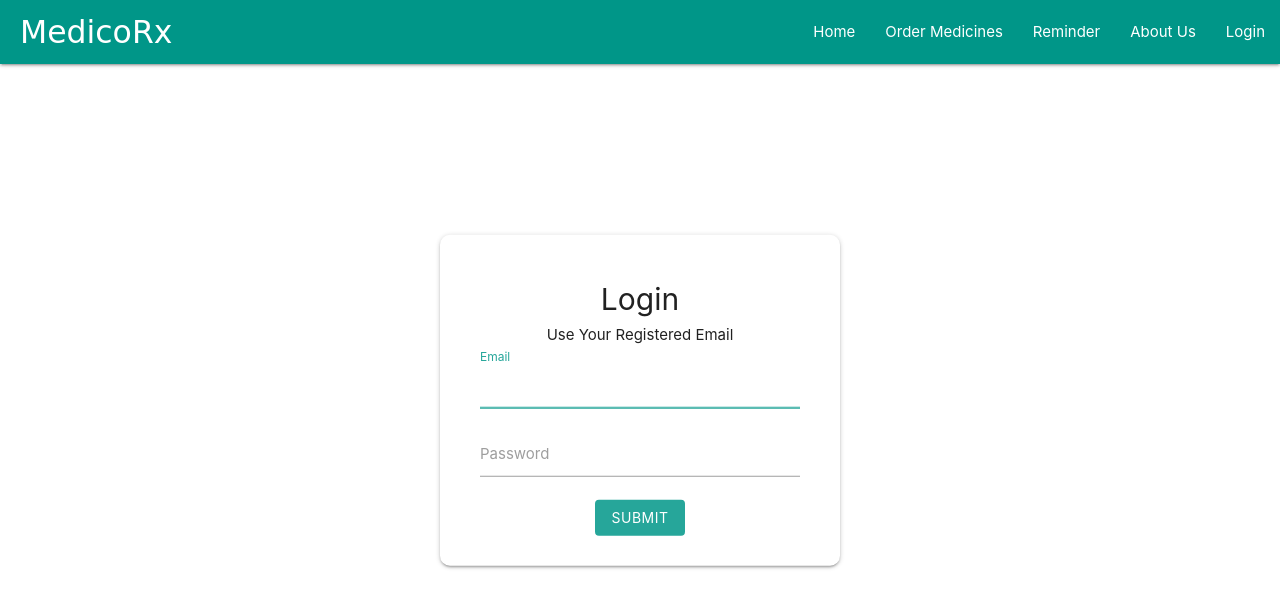
After one commit to Ngoni-Sama/Inter_IIT, a PHP site: page /login.php in a window 1280 px wide. The commit adds this page. Shown: the top 608 px of the page. Run offline with PHP 8.4, Linux system fonts and the light colour scheme; some libraries are stand-ins or nearby versions; some web fonts are replaced.

Commit message:
add login page

```diff
--- /dev/null
+++ b/css/login.css
@@ -0,0 +1,31 @@
+.login-card {
+	margin: auto;
+	width: max-content;
+	padding: 48px 40px 30px;
+	border-radius: 10px;
+	text-align: center;
+	position: absolute;
+	top: 50%;
+	left: 50%;
+	transform: translate(-50%, -50%);
+	width: 400px;
+	max-width: 95%;
+}
+
+.login-card > h2 {
+	margin: 0px auto 8px;
+	font-size: 2em;
+}
+
+@media screen and (max-width: 500px) {
+	.login-card {
+		box-shadow: none;
+		padding: 48px 24px 30px;
+	}
+	button[type='submit'] {
+		-webkit-box-shadow: 0 2px 2px 0 rgba(0, 0, 0, 0.14), 0 3px 1px -2px rgba(0, 0, 0, 0.12),
+			0 1px 5px 0 rgba(0, 0, 0, 0.2) !important;
+		box-shadow: 0 2px 2px 0 rgba(0, 0, 0, 0.14), 0 3px 1px -2px rgba(0, 0, 0, 0.12),
+			0 1px 5px 0 rgba(0, 0, 0, 0.2) !important;
+	}
+}
--- a/includes/navbar.php
+++ b/includes/navbar.php
@@ -12,7 +12,7 @@
                 <li><a href="./shop.php">Order Medicines</a></li>
                 <li><a href="collapsible.html">Reminder</a></li>
                 <li><a href="mobile.html">About Us</a></li>
-                <li><a href="mobile.html">Login</a></li>
+                <li><a href="login.php">Login</a></li>
             </ul>
         </div>
 
@@ -34,6 +34,7 @@
 
 <ul class="sidenav" id="mobile-demo">
     <li><a href="./">Home</a></li>
+    <li><a href="login.php">Login</a></li>
     <li><a href="./shop.php">Order Medicines</a></li>
     <li><a href="">Reminder</a></li>
     <li><a href="">About Us</a></li>
--- a/index.php
+++ b/index.php
@@ -1,6 +1,3 @@
-
-
-
 <!DOCTYPE html>
 <html lang="en">
 
--- /dev/null
+++ b/login.php
@@ -0,0 +1,37 @@
+<!DOCTYPE html>
+<html lang="en">
+
+<head>
+    <meta charset="UTF-8">
+    <meta name="viewport" content="width=device-width, initial-scale=1.0">
+    <meta http-equiv="X-UA-Compatible" content="ie=edge">
+    <?php include_once('includes/head.php') ?>
+    <link rel="stylesheet" href="css/login.css">
+    <title>MedicoRx | Login</title>
+</head>
+
+<body>
+    <?php include('includes/navbar.php') ?>
+
+    <main>
+        <form class="login-card z-depth-1">
+            <h2>Login</h2>
+            Use Your Registered Email
+            <div class="input-field">
+                <input id="email" type="email" class="validate" autofocus name="email">
+                <label for="email">Email</label>
+            </div>
+            <div class="input-field">
+                <input id="password" type="password" class="validate" name="password">
+                <label for="password">Password</label>
+            </div>
+            <button class="btn z-depth-0 waves-effect">
+                Submit
+            </button>
+        </form>
+    </main>
+
+    <?php include_once('includes/scripts.php') ?>
+</body>
+
+</html>
```
